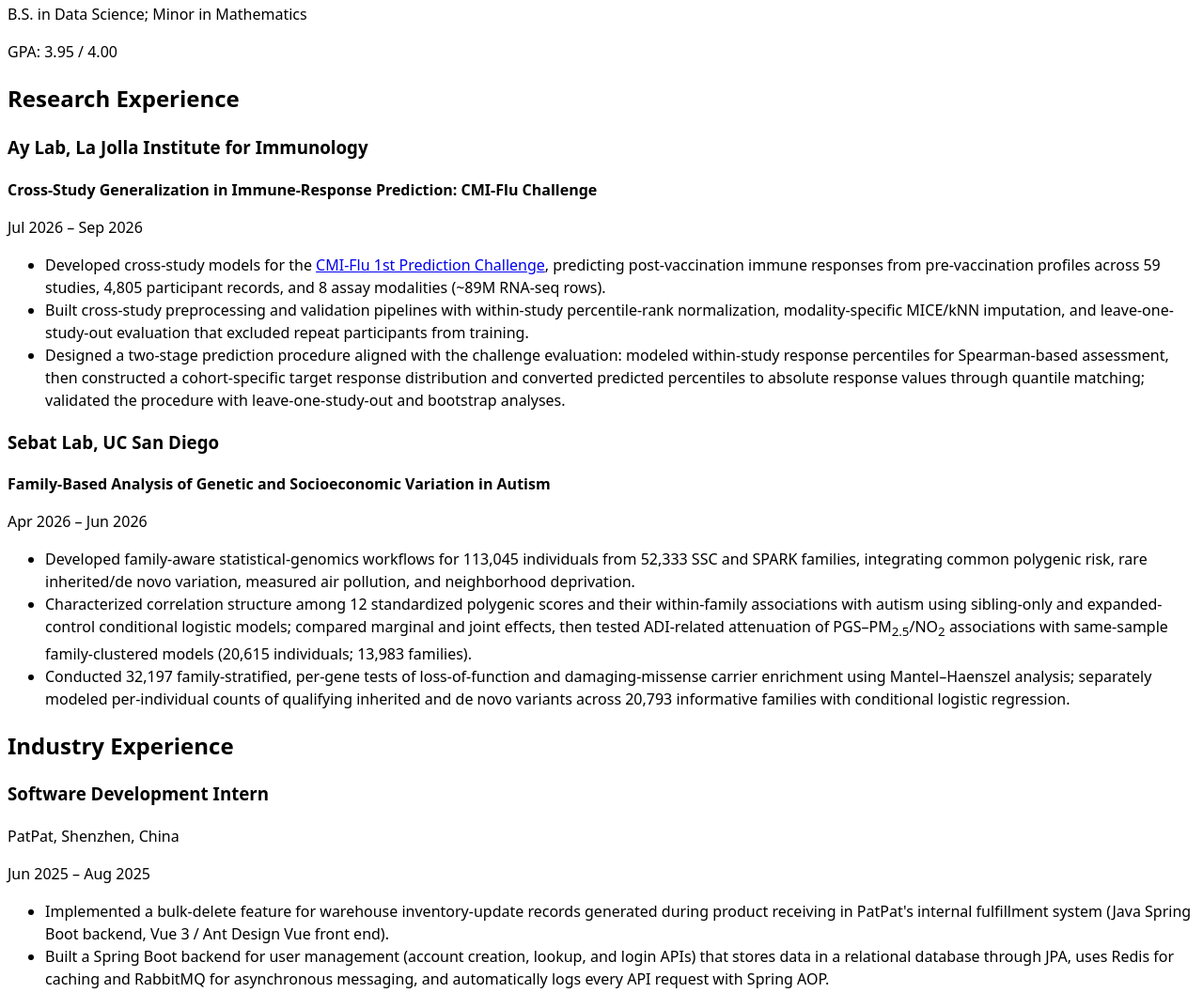
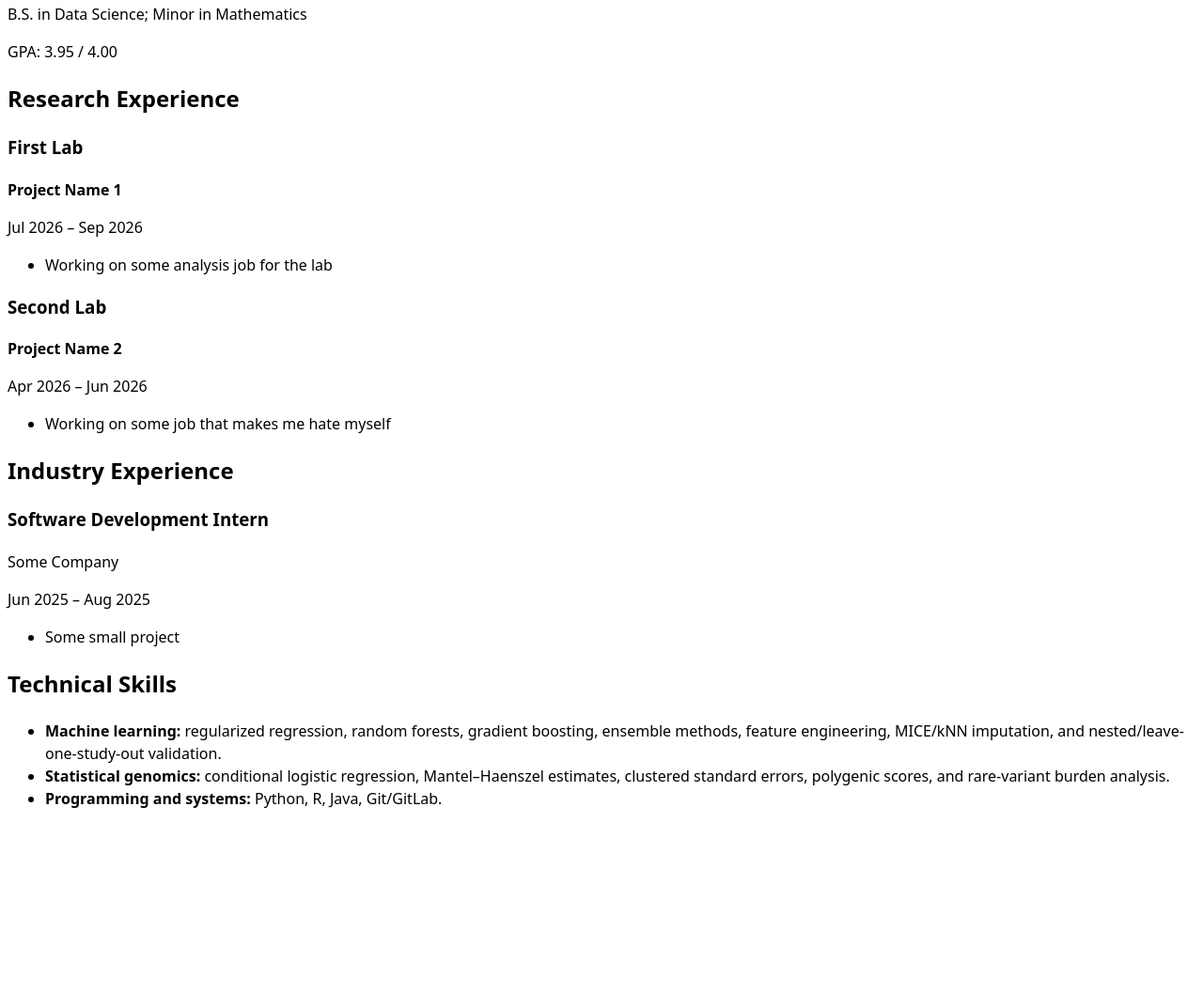
Before and after one commit to KobeChen-4/DSC106_Lab, a plain HTML site: page CV/index.html in a window 1280 px wide. Shown: the part 494-1551 px from the top of the page at 94% size. After the commit the page ends 1372 px from the top, so only its background shows below. Drawn offline with Linux system fonts and the light colour scheme.

Commit message:
Privacy updates

```diff
--- a/CV/index.html
+++ b/CV/index.html
@@ -19,7 +19,6 @@
         <h1>Taoyue (Kobe) Chen</h1>
         <p>
             <a href="mailto:koc001@ucsd.edu">koc001@ucsd.edu</a> ·
-            <a href="https://github.com/KobeChen-4" target="_blank">github.com/KobeChen-4</a>
         </p>
         <p>Department of Data Science, University of California, San Diego · La Jolla, CA, USA</p>
     </header>
@@ -54,8 +53,8 @@
 
         <article>
             <header>
-                <h3>Ay Lab, La Jolla Institute for Immunology</h3>
-                <p><strong>Cross-Study Generalization in Immune-Response Prediction: CMI-Flu Challenge</strong></p>
+                <h3>First Lab</h3>
+                <p><strong>Project Name 1</strong></p>
                 <p>
                     <time datetime="2026-07">Jul 2026</time> –
                     <time datetime="2026-09">Sep 2026</time>
@@ -63,30 +62,14 @@
             </header>
             <ul>
                 <li>
-                    Developed cross-study models for the
-                    <a href="https://www.kaggle.com/competitions/cmi-flu-first-prediction-challenge" target="_blank">CMI-Flu 1st Prediction Challenge</a>,
-                    predicting post-vaccination immune responses from pre-vaccination profiles across 59 studies,
-                    4,805 participant records, and 8 assay modalities (~89M RNA-seq rows).
+                    Working on some analysis job for the lab
                 </li>
-                <li>
-                    Built cross-study preprocessing and validation pipelines with within-study percentile-rank
-                    normalization, modality-specific MICE/kNN imputation, and leave-one-study-out evaluation that
-                    excluded repeat participants from training.
-                </li>
-                <li>
-                    Designed a two-stage prediction procedure aligned with the challenge evaluation: modeled
-                    within-study response percentiles for Spearman-based assessment, then constructed a
-                    cohort-specific target response distribution and converted predicted percentiles to absolute
-                    response values through quantile matching; validated the procedure with leave-one-study-out and
-                    bootstrap analyses.
-                </li>
-            </ul>
         </article>
 
         <article>
             <header>
-                <h3>Sebat Lab, UC San Diego</h3>
-                <p><strong>Family-Based Analysis of Genetic and Socioeconomic Variation in Autism</strong></p>
+                <h3>Second Lab</h3>
+                <p><strong>Project Name 2</strong></p>
                 <p>
                     <time datetime="2026-04">Apr 2026</time> –
                     <time datetime="2026-06">Jun 2026</time>
@@ -94,22 +77,7 @@
             </header>
             <ul>
                 <li>
-                    Developed family-aware statistical-genomics workflows for 113,045 individuals from 52,333 SSC and
-                    SPARK families, integrating common polygenic risk, rare inherited/de novo variation, measured air
-                    pollution, and neighborhood deprivation.
-                </li>
-                <li>
-                    Characterized correlation structure among 12 standardized polygenic scores and their within-family
-                    associations with autism using sibling-only and expanded-control conditional logistic models;
-                    compared marginal and joint effects, then tested ADI-related attenuation of
-                    PGS–PM<sub>2.5</sub>/NO<sub>2</sub> associations with same-sample family-clustered models
-                    (20,615 individuals; 13,983 families).
-                </li>
-                <li>
-                    Conducted 32,197 family-stratified, per-gene tests of loss-of-function and damaging-missense
-                    carrier enrichment using Mantel–Haenszel analysis; separately modeled per-individual counts of
-                    qualifying inherited and de novo variants across 20,793 informative families with conditional
-                    logistic regression.
+                    Working on some job that makes me hate myself
                 </li>
             </ul>
         </article>
@@ -120,22 +88,15 @@
         <article>
             <header>
                 <h3>Software Development Intern</h3>
-                <p>PatPat, Shenzhen, China</p>
+                <p>Some Company</p>
                 <p>
                     <time datetime="2025-06">Jun 2025</time> –
                     <time datetime="2025-08">Aug 2025</time>
-                </p>
+                </p
             </header>
             <ul>
                 <li>
-                    Implemented a bulk-delete feature for warehouse inventory-update records generated during product
-                    receiving in PatPat's internal fulfillment system (Java Spring Boot backend, Vue 3 / Ant Design Vue
-                    front end).
-                </li>
-                <li>
-                    Built a Spring Boot backend for user management (account creation, lookup, and login APIs) that stores
-                    data in a relational database through JPA, uses Redis for caching and RabbitMQ for asynchronous messaging,
-                    and automatically logs every API request with Spring AOP.
+                    Some small project
                 </li>
             </ul>
         </article>
```
